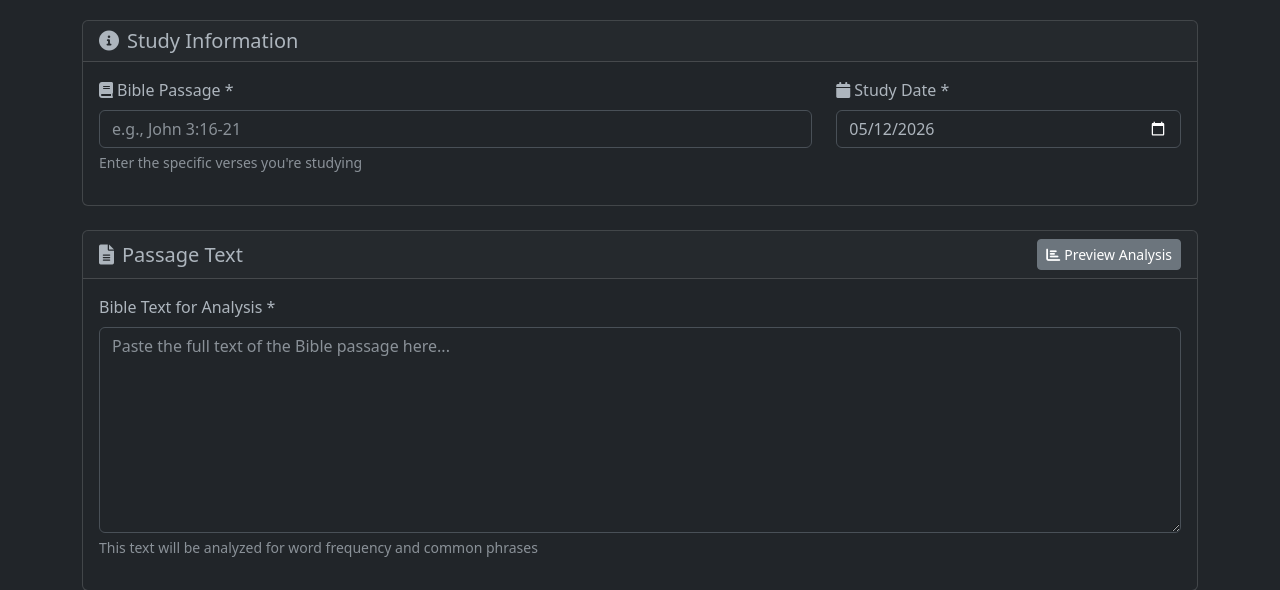
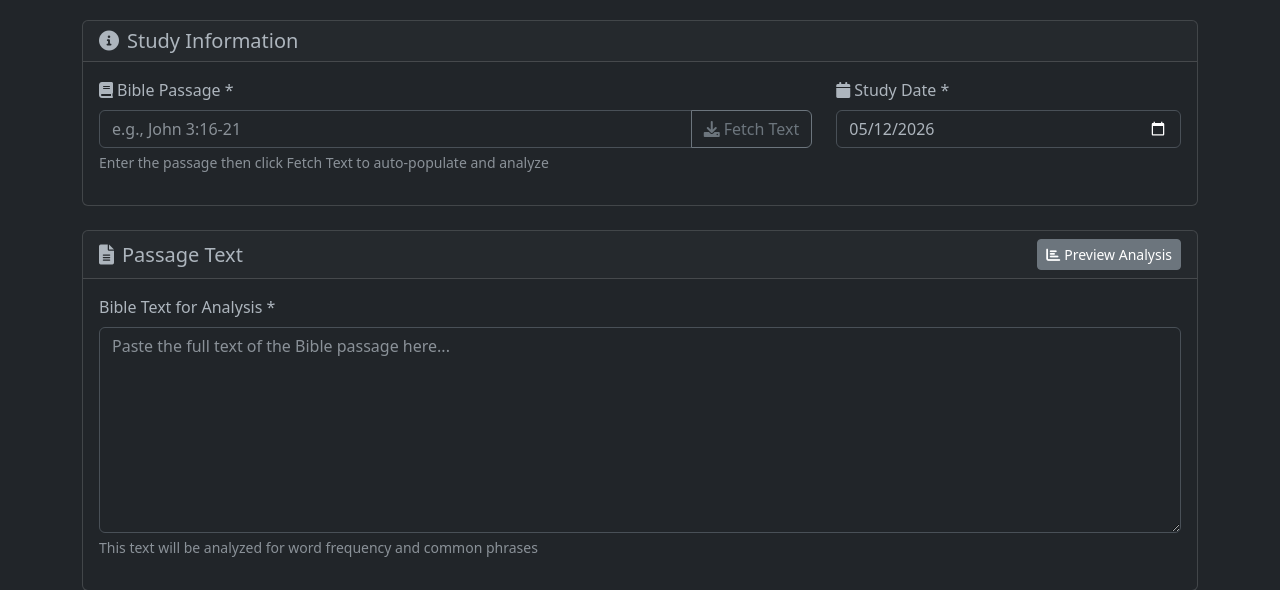
Before and after one commit to bengillihan/BibleStudyBuddyV2, a Flask app: page /new_study in a window 1280 px wide. Shown: the part 132-722 px from the top of the page. Run offline with Flask 3, Linux system fonts and the light colour scheme; the visitor is signed in with stand-in values (Sample User, id 1).

Commit message:
Add passage fetching functionality and enhance text analysis features
- Implement new API endpoint to fetch Bible passages using ESV and fallback to WEB translation
- Update new study and study detail templates to include a button for fetching passage text
- Refactor analysis preview section and integrate fetching functionality
- Add CSS for passage text display

```diff
--- a/routes.py
+++ b/routes.py
@@ -1,3 +1,6 @@
+import os
+import requests as http_client
+
 from flask import render_template, request, redirect, url_for, flash, jsonify
 from flask_login import login_required, current_user
 from app import app, db
@@ -147,21 +150,59 @@ def edit_study(id):
 @app.route('/analyze_text', methods=['POST'])
 @login_required
 def analyze_text_api():
-    """API endpoint for text analysis preview"""
     try:
         data = request.get_json()
         text = data.get('text', '')
-
         if not text:
             return jsonify({'error': 'No text provided'}), 400
-
-        # Analyze the text
         word_freq, bigram_freq = analyze_text(text)
-
-        return jsonify({
-            'word_freq': word_freq,
-            'bigram_freq': bigram_freq
-        })
-
+        return jsonify({'word_freq': word_freq, 'bigram_freq': bigram_freq})
     except Exception as e:
         return jsonify({'error': str(e)}), 500
+
+@app.route('/fetch_passage', methods=['POST'])
+@login_required
+def fetch_passage():
+    data = request.get_json()
+    passage = (data.get('passage') or '').strip()
+    if not passage:
+        return jsonify({'error': 'No passage provided'}), 400
+
+    esv_key = os.environ.get('ESV_API_KEY')
+    if esv_key:
+        try:
+            resp = http_client.get(
+                'https://api.esv.org/v3/passage/text/',
+                params={
+                    'q': passage,
+                    'include-headings': False,
+                    'include-footnotes': False,
+                    'include-verse-numbers': True,
+                    'include-short-copyright': False,
+                    'include-passage-references': False,
+                },
+                headers={'Authorization': f'Token {esv_key}'},
+                timeout=10,
+            )
+            if resp.ok:
+                passages = resp.json().get('passages', [])
+                if passages:
+                    return jsonify({'text': passages[0].strip(), 'translation': 'ESV'})
+        except Exception:
+            pass
+
+    # Fallback: bible-api.com (WEB translation, no key required)
+    try:
+        resp = http_client.get(
+            f'https://bible-api.com/{passage}',
+            params={'translation': 'web'},
+            timeout=10,
+        )
+        if resp.ok:
+            result = resp.json()
+            if 'text' in result:
+                return jsonify({'text': result['text'].strip(), 'translation': 'WEB'})
+    except Exception:
+        pass
+
+    return jsonify({'error': 'Could not fetch passage — check the reference and try again.'}), 500
--- /dev/null
+++ b/static/style.css
@@ -0,0 +1,3 @@
+.passage-text {
+    white-space: pre-wrap;
+}
--- a/templates/base.html
+++ b/templates/base.html
@@ -12,6 +12,7 @@
 
     <link href="https://cdn.jsdelivr.net/npm/bootstrap@5.3.0/dist/css/bootstrap.min.css" rel="stylesheet">
     <link href="https://cdnjs.cloudflare.com/ajax/libs/font-awesome/6.0.0/css/all.min.css" rel="stylesheet">
+    <link href="{{ url_for('static', filename='style.css') }}" rel="stylesheet">
 </head>
 <body>
     {% if current_user.is_authenticated %}
@@ -21,7 +22,7 @@
                 <i class="fas fa-book-open me-2"></i>Bible Study Buddy
             </a>
 
-            <button class="navbar-toggler" type="button" data-bs-toggle="collapse" data-bs-target="#navbarNav">
+            <button class="navbar-toggler" type="button" data-bs-toggle="collapse" data-bs-target="#navbarNav" aria-label="Toggle navigation">
                 <span class="navbar-toggler-icon"></span>
             </button>
 
@@ -67,7 +68,7 @@
                 {% for category, message in messages %}
                     <div class="alert alert-{{ 'danger' if category == 'error' else 'success' }} alert-dismissible fade show" role="alert">
                         {{ message }}
-                        <button type="button" class="btn-close" data-bs-dismiss="alert"></button>
+                        <button type="button" class="btn-close" data-bs-dismiss="alert" aria-label="Close"></button>
                     </div>
                 {% endfor %}
             {% endif %}
--- a/templates/new_study.html
+++ b/templates/new_study.html
@@ -19,14 +19,15 @@
                                 <label for="passage" class="form-label">
                                     <i class="fas fa-book me-1"></i>Bible Passage *
                                 </label>
-                                <input type="text" class="form-control" id="passage" name="passage"
-                                       placeholder="e.g., John 3:16-21" required>
-                                <div class="form-text">Enter the specific verses you're studying</div>
-                                <div id="bible-gateway-link" class="mt-2" style="display: none;">
-                                    <a href="#" target="_blank" class="btn btn-sm btn-outline-primary">
-                                        <i class="fas fa-external-link-alt me-1"></i>Open in Bible Gateway (ESV)
-                                    </a>
+                                <div class="input-group">
+                                    <input type="text" class="form-control" id="passage" name="passage"
+                                           placeholder="e.g., John 3:16-21" required>
+                                    <button type="button" class="btn btn-outline-secondary" id="fetch-text-btn">
+                                        <i class="fas fa-download me-1"></i>Fetch Text
+                                    </button>
                                 </div>
+                                <div class="form-text">Enter the passage then click Fetch Text to auto-populate and analyze</div>
+                                <div id="fetch-status" class="mt-1 small"></div>
                             </div>
                         </div>
                         <div class="col-md-4">
@@ -61,7 +62,7 @@
                     </div>
 
                     <!-- Analysis Preview Section -->
-                    <div id="analysis-preview" style="display: none;">
+                    <div id="analysis-preview" class="d-none">
                         <hr>
                         <div class="row">
                             <div class="col-md-6">
@@ -124,97 +125,89 @@
 </div>
 
 <script>
-// Set today's date as default and add functionality
 document.addEventListener('DOMContentLoaded', function() {
     const dateInput = document.getElementById('date');
     const passageInput = document.getElementById('passage');
-    const bibleGatewayLink = document.getElementById('bible-gateway-link');
+    const fetchBtn = document.getElementById('fetch-text-btn');
+    const fetchStatus = document.getElementById('fetch-status');
     const previewButton = document.getElementById('preview-analysis');
     const passageTextArea = document.getElementById('passage_text');
     const analysisPreview = document.getElementById('analysis-preview');
 
-    // Set today's date
     if (!dateInput.value) {
-        const today = new Date().toISOString().split('T')[0];
-        dateInput.value = today;
+        dateInput.value = new Date().toISOString().split('T')[0];
     }
 
-    // Generate Bible Gateway link when passage is entered
-    passageInput.addEventListener('input', function() {
-        const passage = this.value.trim();
-        if (passage) {
-            const encodedPassage = encodeURIComponent(passage);
-            const url = `https://www.biblegateway.com/passage/?search=${encodedPassage}&version=ESV`;
-            bibleGatewayLink.querySelector('a').href = url;
-            bibleGatewayLink.style.display = 'block';
-        } else {
-            bibleGatewayLink.style.display = 'none';
+    function displayAnalysis(wordFreq, bigramFreq) {
+        const wordFreqDiv = document.getElementById('word-freq-preview');
+        const bigramFreqDiv = document.getElementById('bigram-freq-preview');
+        let wordHtml = '';
+        for (const [word, count] of Object.entries(wordFreq).sort((a, b) => b[1] - a[1])) {
+            wordHtml += `<div class="d-flex justify-content-between mb-1"><span>${word}</span><span class="badge bg-primary">${count}</span></div>`;
         }
+        wordFreqDiv.innerHTML = wordHtml || '<p class="text-muted">No significant words found.</p>';
+        let bigramHtml = '';
+        for (const [phrase, count] of Object.entries(bigramFreq).sort((a, b) => b[1] - a[1])) {
+            bigramHtml += `<div class="d-flex justify-content-between mb-1"><span>${phrase}</span><span class="badge bg-secondary">${count}</span></div>`;
+        }
+        bigramFreqDiv.innerHTML = bigramHtml || '<p class="text-muted">No significant phrases found.</p>';
+        analysisPreview.classList.remove('d-none');
+    }
+
+    function runAnalysis(text) {
+        return fetch('/analyze_text', {
+            method: 'POST',
+            headers: { 'Content-Type': 'application/json' },
+            body: JSON.stringify({ text })
+        })
+        .then(r => r.json())
+        .then(data => displayAnalysis(data.word_freq, data.bigram_freq));
+    }
+
+    fetchBtn.addEventListener('click', function() {
+        const passage = passageInput.value.trim();
+        if (!passage) {
+            fetchStatus.innerHTML = '<span class="text-warning">Enter a passage reference first.</span>';
+            return;
+        }
+        this.disabled = true;
+        this.innerHTML = '<i class="fas fa-spinner fa-spin me-1"></i>Fetching...';
+        fetchStatus.innerHTML = '';
+
+        fetch('/fetch_passage', {
+            method: 'POST',
+            headers: { 'Content-Type': 'application/json' },
+            body: JSON.stringify({ passage })
+        })
+        .then(r => r.json())
+        .then(data => {
+            if (data.error) {
+                fetchStatus.innerHTML = `<span class="text-danger">${data.error}</span>`;
+                return;
+            }
+            passageTextArea.value = data.text;
+            fetchStatus.innerHTML = `<span class="text-success"><i class="fas fa-check me-1"></i>Fetched (${data.translation})</span>`;
+            return runAnalysis(data.text);
+        })
+        .catch(() => {
+            fetchStatus.innerHTML = '<span class="text-danger">Network error — try again.</span>';
+        })
+        .finally(() => {
+            this.disabled = false;
+            this.innerHTML = '<i class="fas fa-download me-1"></i>Fetch Text';
+        });
     });
 
-    // Preview analysis functionality
     previewButton.addEventListener('click', function() {
-        const passageText = passageTextArea.value.trim();
-        if (!passageText) {
-            alert('Please enter the passage text first.');
-            return;
-        }
-
-        // Show loading state
+        const text = passageTextArea.value.trim();
+        if (!text) { alert('Please enter the passage text first.'); return; }
         this.disabled = true;
         this.innerHTML = '<i class="fas fa-spinner fa-spin me-1"></i>Analyzing...';
-
-        // Send request to analyze text
-        fetch('/analyze_text', {
-            method: 'POST',
-            headers: {
-                'Content-Type': 'application/json',
-            },
-            body: JSON.stringify({ text: passageText })
-        })
-        .then(response => response.json())
-        .then(data => {
-            displayAnalysis(data.word_freq, data.bigram_freq);
-            analysisPreview.style.display = 'block';
-        })
-        .catch(error => {
-            console.error('Error:', error);
-            alert('Error analyzing text. Please try again.');
-        })
-        .finally(() => {
-            // Reset button
+        runAnalysis(text).finally(() => {
             this.disabled = false;
             this.innerHTML = '<i class="fas fa-chart-bar me-1"></i>Preview Analysis';
         });
     });
-
-    function displayAnalysis(wordFreq, bigramFreq) {
-        const wordFreqDiv = document.getElementById('word-freq-preview');
-        const bigramFreqDiv = document.getElementById('bigram-freq-preview');
-
-        // Display word frequency - sort by count descending
-        let wordHtml = '';
-        const sortedWords = Object.entries(wordFreq).sort((a, b) => b[1] - a[1]);
-        for (const [word, count] of sortedWords) {
-            wordHtml += `<div class="d-flex justify-content-between mb-1">
-                <span>${word}</span>
-                <span class="badge bg-primary">${count}</span>
-            </div>`;
-        }
-        wordFreqDiv.innerHTML = wordHtml || '<p class="text-muted">No significant words found.</p>';
-
-        // Display bigram frequency - sort by count descending
-        let bigramHtml = '';
-        const sortedBigrams = Object.entries(bigramFreq).sort((a, b) => b[1] - a[1]);
-        for (const [phrase, count] of sortedBigrams) {
-            bigramHtml += `<div class="d-flex justify-content-between mb-1">
-                <span>${phrase}</span>
-                <span class="badge bg-secondary">${count}</span>
-            </div>`;
-        }
-        bigramFreqDiv.innerHTML = bigramHtml || '<p class="text-muted">No significant phrases found.</p>';
-    }
-
 });
 </script>
 {% endblock %}
```
Also changed, not shown: templates/study_detail.html (+72 -77 lines).
